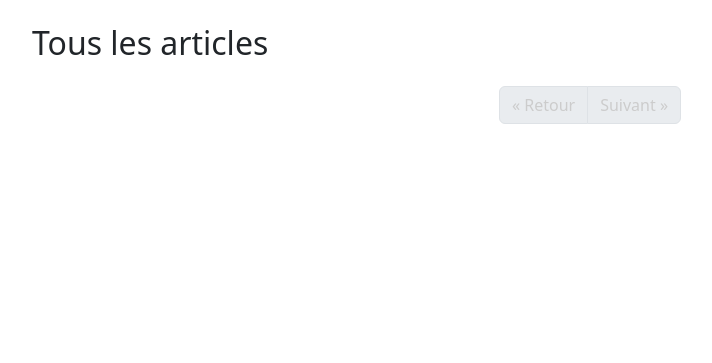
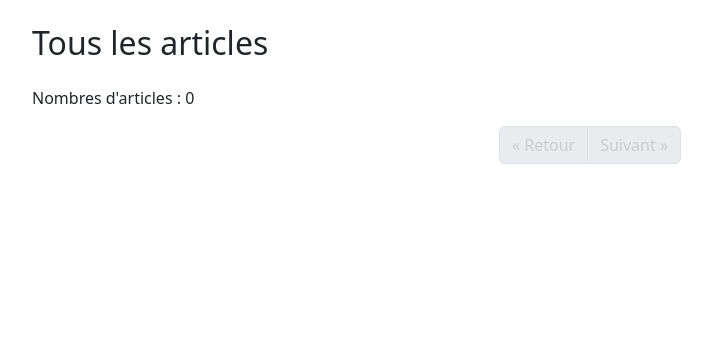
Before and after one commit to ClementRollin/BebeBlog, a PHP site: page / in a window 1280 px wide. Shown: the part 70-433 px from the top of the page, without its empty margins (50-762 px from the left). Run offline with PHP 8.4, Linux system fonts and the light colour scheme; data that the repository does not hold is empty.

Commit message:
Add number of articles

```diff
--- a/templates/list.php
+++ b/templates/list.php
@@ -33,6 +33,7 @@
     }
 </style>
 <h2 class="mb-4">Tous les articles</h2>
+<p>Nombres d'articles : <?= getTotalPostCount() ?></p>
 <div class="row g-4">
     <?php foreach ($posts as $post): ?>
         <div class="col-md-4">
```
